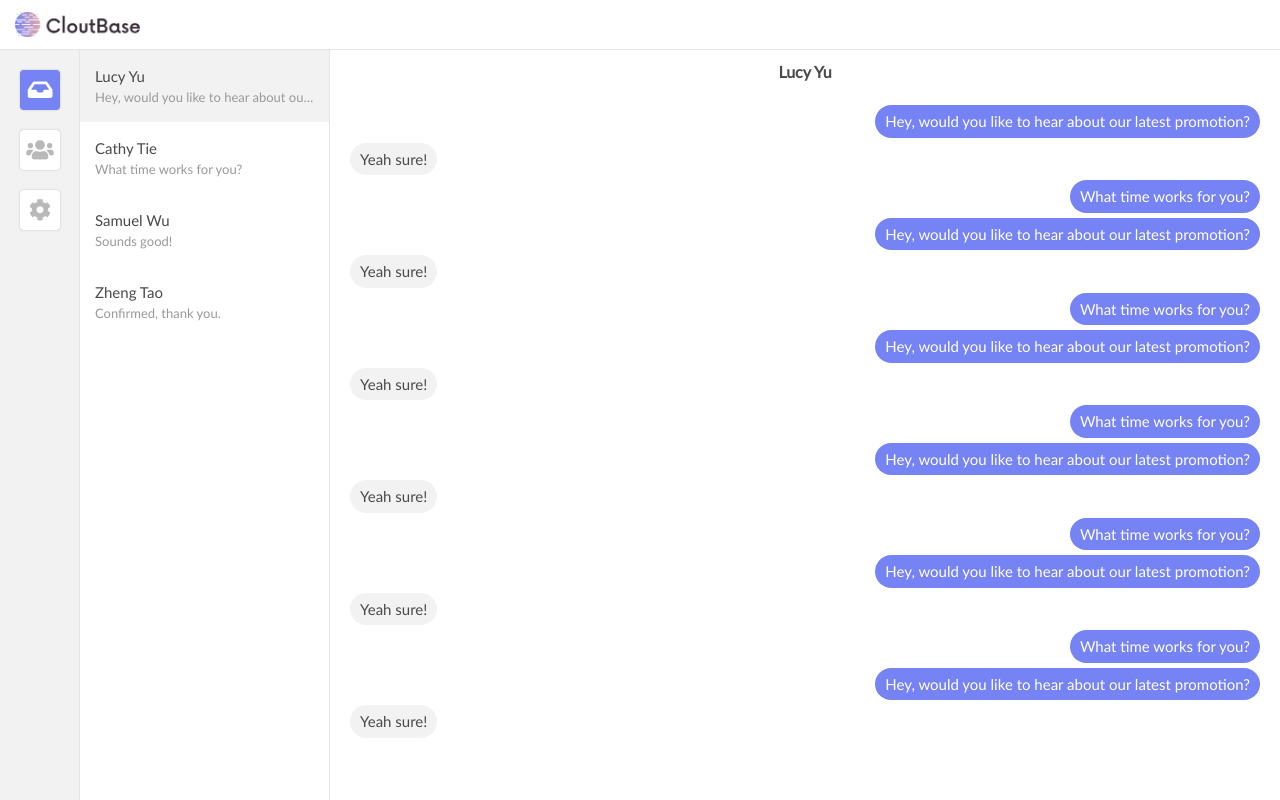
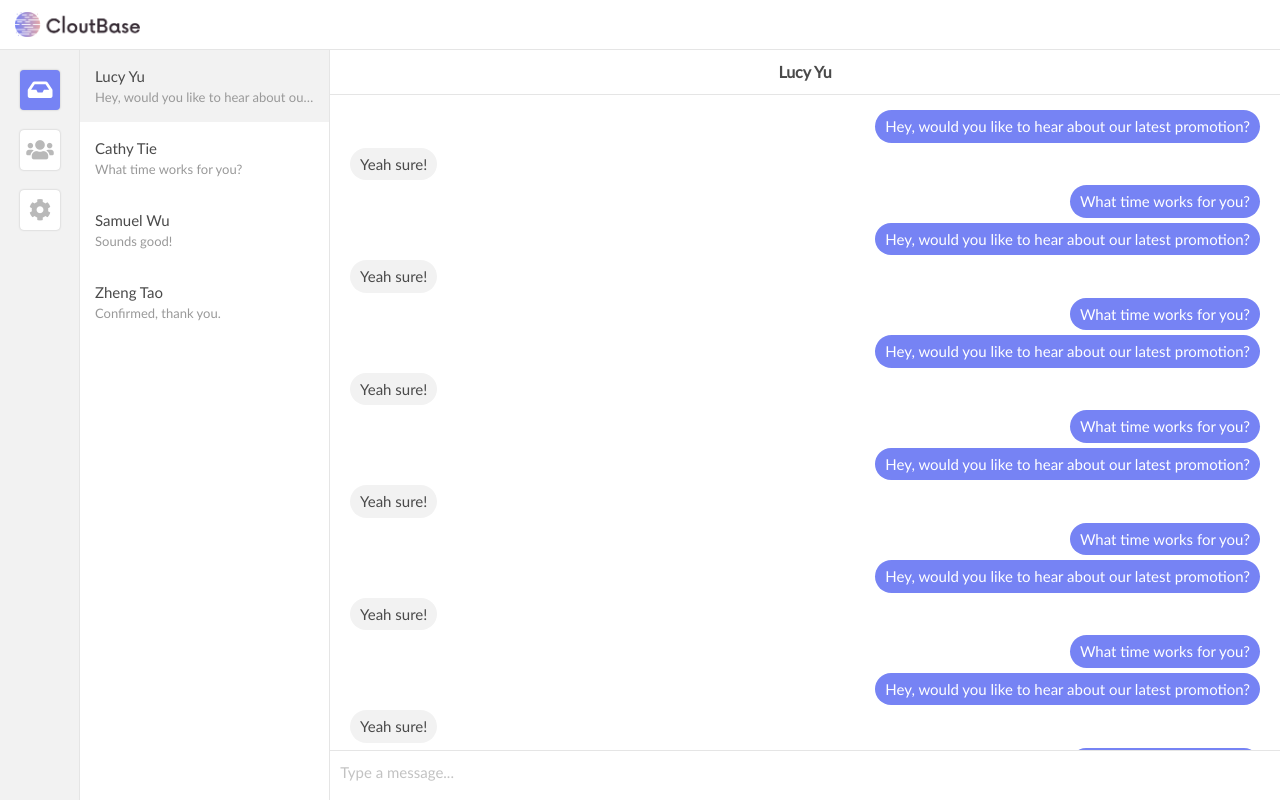
Before and after one commit to wusamuel/CloutBase, a React (Create React App) app: page /inbox/t/1 in a window 1280 px wide. Built offline with nearby package versions, Linux system fonts and the light colour scheme.

Commit message:
ResizeableTextArea

```diff
--- a/src/components/Inbox/ConvoView.js
+++ b/src/components/Inbox/ConvoView.js
@@ -1,6 +1,7 @@
 import React from 'react';
 import { connect } from 'react-redux';
 import MessageView from './MessageView';
+import ResizeableTextArea from '../ResizeableTextArea';
 
 const styles = {
   convoHeader: {
@@ -10,16 +11,27 @@ const styles = {
     right: 0,
     textAlign: 'center',
     fontWeight: 'bold',
-    padding: '10px'
+    padding: '10px',
+    borderBottom: '1px solid #E5E5E5'
   },
   messages: {
     position: 'absolute',
     overflowY: 'scroll',
     overflowX: 'hidden',
-    top: '100px',
+    top: '95px',
     left: '330px',
-    bottom: '60px',
-    right: 0
+    bottom: '50px',
+    right: 0,
+    paddingBottom: '10px',
+    paddingTop: '10px'
+  },
+  composer: {
+    position: 'absolute',
+    height: '50px',
+    left: '330px',
+    bottom: 0,
+    right: 0,
+    borderTop: '1px solid #E5E5E5'
   }
 }
 
@@ -30,6 +42,13 @@ const ConvoView = ({ id, messageIds, messages, convoName, selfSenderId }) => (
     </div>
     <div style={styles.messages}>
       {messageIds.map(messageId => <MessageView text={messages[messageId].text} senderIsSelf={messages[messageId].sender_id == selfSenderId}/>)}
+    </div>
+    <div style={styles.composer}>
+      <ResizeableTextArea
+            style={styles.commentComposer}
+            placeholder="Type a message..."
+            onEnter={(text) => console.log(text)}
+            onChange={() => { console.log('TODO: update composer height and messages bottom dimension'); }}/>
     </div>
   </div>
 )
--- /dev/null
+++ b/src/components/ResizeableTextArea.js
@@ -0,0 +1,80 @@
+import React from 'react';
+
+let styles = {
+  resize: 'none',
+  fontFamily: 'Lato',
+  border: 'none',
+  boxShadow: 'none',
+  fontSize: '15px'
+}
+
+class ResizeableTextArea extends React.Component {
+
+  constructor(props) {
+     super(props);
+     this.state = {
+       value: '',
+       rows: 1,
+       minRows: 1,
+       maxRows: 4,
+     }
+
+     this.handleChange = this.handleChange.bind(this);
+     this.keyPress = this.keyPress.bind(this);
+  }
+
+  handleChange(event) {
+    const textareaLineHeight = 15;
+    const { minRows, maxRows } = this.state;
+
+    event.target.rows = minRows; // reset number of rows in textarea
+
+    const currentRows = ~~(event.target.scrollHeight / textareaLineHeight);
+
+    if (currentRows >= maxRows) {
+      event.target.rows = maxRows;
+      event.target.scrollTop = event.target.scrollHeight;
+    } else {
+      event.target.rows = currentRows;
+    }
+
+    this.setState({
+      value: event.target.value,
+      rows: currentRows < maxRows ? currentRows : maxRows,
+    });
+
+    if (this.props.onChange) this.props.onChange();
+  }
+
+  keyPress(e){
+     if(e.keyCode == 13){
+       if(!e.shiftKey) {
+         e.preventDefault();
+         this.props.onEnter(this.state.value);
+         this.composeField.value = '';
+         this.setState({
+           value: null,
+           rows: this.state.minRows
+         });
+         this.handleChange(e);
+         return false;
+       }
+     }
+  }
+
+  render() {
+    return (
+      <textarea
+        class="textarea"
+        style={styles}
+        ref={el => this.composeField = el}
+        onChange={this.handleChange}
+        onKeyDown={this.keyPress}
+        style={Object.assign(styles, this.props.style)}
+        placeholder={this.props.placeholder}
+        rows={this.state.rows}/>
+    )
+  }
+}
+
+export default ResizeableTextArea;
```
